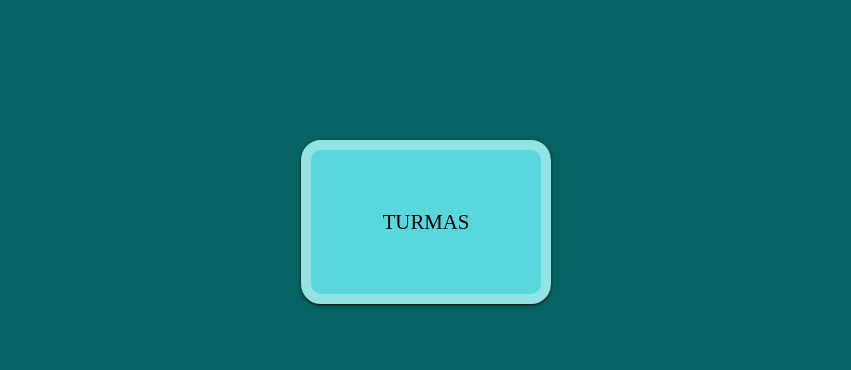
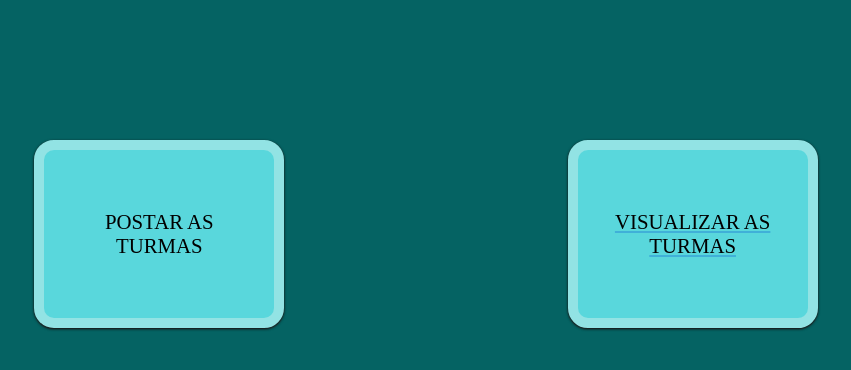
Before and after one commit to mini-hackthon-generation-brasil/projeto-integrador-generation-brasil, a React (Create React App) app: page /turmas in a window 1280 px wide. Shown: the top 370 px of the page, without its empty margins (214-1065 px from the left). Built offline with nearby package versions, Linux system fonts and the light colour scheme.

Commit message:
fix:PageTurma

```diff
--- a/src/App.tsx
+++ b/src/App.tsx
@@ -6,6 +6,8 @@ import { PageProjeto } from "./pages/Projeto/PageProjeto";
 import { PageGrupo } from "./pages/Grupo/PageGrupo";
 import { PageTurma } from "./pages/Turma/PageTurma";
 import { ListaProjeto } from "./pages/ListaProjeto/ListaProjeto";
+import { ListaTurma } from "./pages/ListaTurma/ListaTurma";
+import { ListaGrupo } from "./pages/ListaGrupo/ListaGrupo";
 
 function App() {
   return (
@@ -16,6 +18,8 @@ function App() {
           <Route path="/grupos" element={<PageGrupo/>} />
           <Route path="/turmas" element={<PageTurma/>} />
           <Route path="/listar-projetos" element={<ListaProjeto/>} />
+          <Route path="/listar-grupos" element={<ListaGrupo/>} />
+          <Route path="/listar-turmas" element={<ListaTurma/>} />
         </Routes>
       </Router>
 
--- a/src/components/modals/modalGrupo/ModalGrupo.css
+++ b/src/components/modals/modalGrupo/ModalGrupo.css
@@ -0,0 +1,43 @@
+.btn-zoom {
+
+    transition: all .5s;
+    border: 10px solid #92e3e4;
+
+    width:200px;
+    margin:auto;
+    display:block;
+    color:#000000;
+    font-family: 'open_sansregular';
+    font-size:1.3em;
+    text-align:center;
+    text-decoration:none;
+    text-transform: uppercase;
+    padding: 60px 15px;
+    margin-top: 140px ;
+    border-radius:20px;
+    background-color:#59d7dc;
+    transition: transform 1500ms cubic-bezier(0.68, -0.55, 0.265, 1.55), background-position 800ms cubic-bezier(0.68, -0.55, 0.265, 1.55), box-shadow 500ms linear;
+    background-size:contain;
+    background-position: -250px center;
+    background-repeat: no-repeat;
+    box-shadow: 0 1px 3px rgba(27, 26, 26, 0.781), 0 1px 2px rgba(27, 12, 12, 0.808);
+  }
+  .btn-zoom:hover {
+    border: 10px solid #1f7878;
+    transition-duration: 1000ms;
+    -webkit-filter: drop-shadow(15px 7px 1px rgba(0,0,0,.5));
+    filter: drop-shadow(15px 7px 1px rgba(0,0,0,.5));
+    -webkit-transform: rotateZ(-360deg) scale(1.5);
+    transform: rotateZ(-360deg) scale(1.0);
+
+    cursor: pointer;
+    transform: scale(1.0);
+    background-position: -60px;
+    box-shadow: 0 10px 10px rgb(154, 53, 53), 0 3px 6px rgba(123, 34, 34, 0.984);
+  }
+
+  .btn-zoom:active {
+    transform: scale(1);
+    background-position: 500px;
+    box-shadow: 0 30px 60px rgba(0, 0, 0, 0.12), 0 1px 2px rgba(0, 0, 0, 0.24);
+  }
--- a/src/components/modals/modalGrupo/ModalGrupo.tsx
+++ b/src/components/modals/modalGrupo/ModalGrupo.tsx
@@ -2,7 +2,7 @@ import React from "react";
 import { makeStyles, Theme, createStyles } from "@material-ui/core/styles";
 import Modal from "@material-ui/core/Modal";
 import { Grid } from "@material-ui/core";
-import { Box } from "@mui/material";
+import { Box, Link } from "@mui/material";
 import CloseIcon from "@material-ui/icons/Close";
 import "./ModalGrupo.css";
 import { ButtonInicio } from "../../buttonInicio/ButtonInicio";
@@ -67,10 +67,16 @@ function ModalGrupo() {
          */}
         <Grid container className="grid">
           <Grid item xs={10} sm={7} md={6} lg={5} xl={4} className="grid">
-            <ButtonInicio txt="Postar o grupo" callback={handleOpen} className="btnz-zoom" />
+            <ButtonInicio
+              txt="Postar o grupo"
+              callback={handleOpen}
+              className="btn-zoom"
+            />
           </Grid>
           <Grid item xs={10} sm={7} md={6} lg={5} xl={4} className="grid">
-            <ButtonInicio txt="Visualizar os grupos" callback={handleOpen} className="btn-zoom" />
+            <Link href="/listar-grupos">
+              <ButtonInicio txt="Visualizar os grupos" className="btn-zoom" />
+            </Link>
           </Grid>
         </Grid>
 
--- a/src/components/modals/modalTurma/ModalTurma.tsx
+++ b/src/components/modals/modalTurma/ModalTurma.tsx
@@ -2,7 +2,7 @@ import React from "react";
 import { makeStyles, Theme, createStyles } from "@material-ui/core/styles";
 import Modal from "@material-ui/core/Modal";
 import { Grid } from "@material-ui/core";
-import { Box } from "@mui/material";
+import { Box, Link } from "@mui/material";
 import CloseIcon from "@material-ui/icons/Close";
 import "./ModalTurma.css";
 import { ButtonInicio } from "../../buttonInicio/ButtonInicio";
@@ -37,7 +37,7 @@ const useStyles = makeStyles((theme: Theme) =>
   })
 );
 
-function ModalPostagem() {
+function ModalTurma() {
   const classes = useStyles();
   const [modalStyle] = React.useState(getModalStyle);
   const [open, setOpen] = React.useState(false);
@@ -67,10 +67,12 @@ function ModalPostagem() {
          */}
         <Grid container className="grid">
           <Grid item xs={10} sm={7} md={6} lg={5} xl={4} className="grid">
-            <ButtonInicio txt="Poste seu projeto aqui" callback={handleOpen} className="btnz-zoom" />
+            <ButtonInicio txt="Postar as turmas" callback={handleOpen} className="btn-zoom" />
           </Grid>
           <Grid item xs={10} sm={7} md={6} lg={5} xl={4} className="grid">
-            <ButtonInicio txt="Visualizar os projetos" callback={handleOpen} className="btn-zoom"/>
+            <Link href="/listar-turmas" >
+            <ButtonInicio txt="Visualizar as turmas" className="btn-zoom"/>
+            </Link>
           </Grid>
         </Grid>
 
@@ -89,4 +91,4 @@ function ModalPostagem() {
     </>
   );
 }
-export default ModalPostagem;
+export default ModalTurma;
--- /dev/null
+++ b/src/pages/ListaGrupo/ListaGrupo.tsx
@@ -0,0 +1,9 @@
+import React from "react"
+
+function ListaGrupo() {
+    return(
+        <></>
+    )
+}
+
+export { ListaGrupo }
--- /dev/null
+++ b/src/pages/ListaTurma/ListaTurma.tsx
@@ -0,0 +1,9 @@
+import React from "react";
+
+function ListaTurma() {
+    return(
+        <></>
+    )
+}
+
+export {ListaTurma}
--- a/src/pages/Turma/PageTurma.tsx
+++ b/src/pages/Turma/PageTurma.tsx
@@ -1,13 +1,11 @@
 import React from "react";
 import { ButtonInicio } from "../../components/buttonInicio/ButtonInicio";
+import ModalTurma from "../../components/modals/modalTurma/ModalTurma";
 
 function PageTurma() {
     return(
         <>
-        <ButtonInicio
-          txt="Turmas"
-          className="btn-zoomTurma"
-        />
+        <ModalTurma />
         </>
     )
 }
```
Also changed, not shown: src/pages/ListaGrupo/ListaGrupo.css (added), src/pages/ListaTurma/ListaTurma.css (added).
